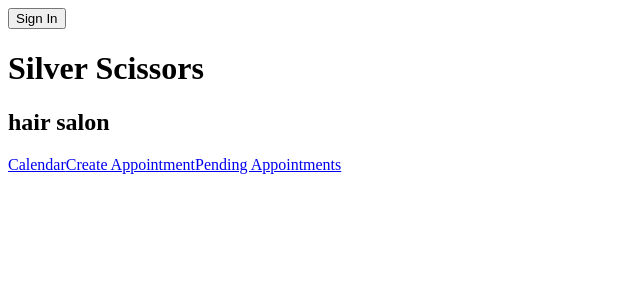
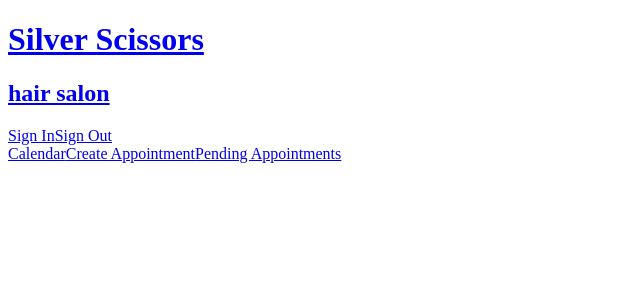
Before and after one commit to pxshelly/silver-scissors, a React app: page / in a window 1280 px wide. Shown: the top 300 px of the page, without its empty margins (0-640 px from the left). Built offline with nearby package versions, Linux system fonts and the light colour scheme; no server answers; the HTML template or start-up script is replaced by a standard one.

Commit message:
Add links to sign in and sign out

```diff
--- a/client/src/components/shared/Header.jsx
+++ b/client/src/components/shared/Header.jsx
@@ -1,18 +1,36 @@
 import React from 'react';
+import axios from 'axios';
 
-function header(props) {
-  return (
-    <div className='header-container'>
-      <button type='button' className='sign-in-button'>
-        {props.signedIn ? 'Welcome' : 'Sign In'}
-          <a href="/auth/facebook" />
-      </button>
-      <div className='title-container'>
-        <h1>Silver Scissors</h1>
-        <h2>hair salon</h2>
+class Header extends React.Component {
+  constructor(props) {
+    super(props);
+    this.state = {
+      loggedIn: false
+    }
+  }
+
+  componentDidMount() {
+    axios.get('http://localhost:3000/login-status')
+      .then((result) => {
+        const { data: { loggedIn = false } = {} } = result;
+        if (loggedIn) {
+          this.setState({loggedIn: true})
+        }
+      })
+  }
+
+  render() {
+    return (
+      <div className='header-container'>
+        <a href='/' className='title-container'>
+          <h1>Silver Scissors</h1>
+          <h2>hair salon</h2>
+        </a>
+        <a href='/auth/facebook'>{this.state.loggedIn ? 'Welcome' : 'Sign In'}</a>
+        <a href='/logout'>Sign Out</a>
       </div>
-    </div>
-  )
+    )
+  }
 }
 
-export default header;
+export default Header;
```
